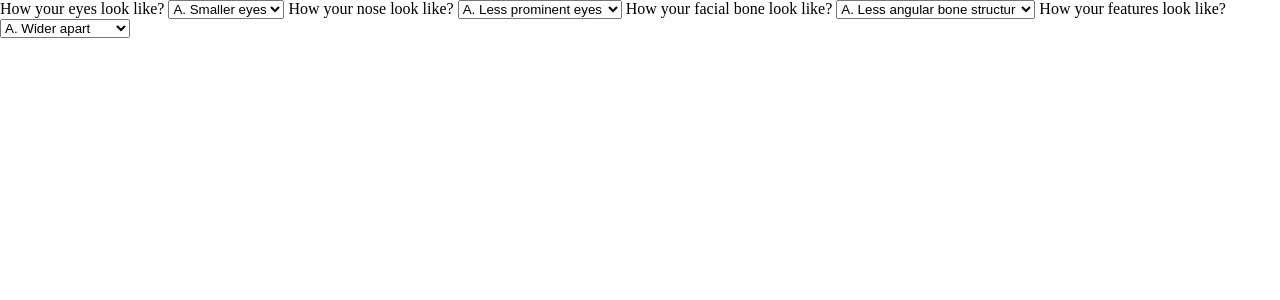
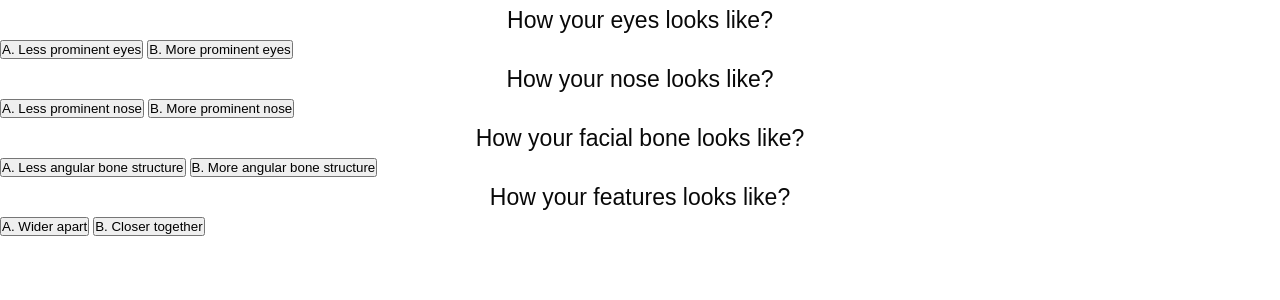
Before and after one commit to afiqahaunie/ColorMakeupAnalysis, a Flask app: page /makeup in a window 1280 px wide. Shown: the part 91-391 px from the top of the page. Run offline with Flask 3, Linux system fonts and the light colour scheme.

Commit message:
test questions

```diff
--- a/templates/makeup_page.html
+++ b/templates/makeup_page.html
@@ -28,27 +28,24 @@
 
     <section class="test-segment">
         <div class="test-question-container">
-            <form action="/result" method="post">
-                <label for="eyes">How your eyes look like?</label>
-                <select name="eyes" id="eyes">
-                    <option value="A">A. Smaller eyes</option>
-                    <option value="B">B. Bigger eyes</option>
-                </select>
-                <label for="nose">How your nose look like?</label>
-                <select name="nose" id="nose">
-                    <option value="A">A. Less prominent eyes</option>
-                    <option value="B">B. More prominent eyes</option>
-                </select>
-                <label for="bone">How your facial bone look like?</label>
-                <select name="bone" id="bone">
-                    <option value="A">A. Less angular bone structur</option>
-                    <option value="B">B. More angular bone structur</option>
-                </select>
-                <label for="features">How your features look like?</label>
-                <select name="features" id="features">
-                    <option value="A">A. Wider apart</option>
-                    <option value="B">B. Closer together</option>
-                </select>
+            <h2 class="question">How your eyes looks like?</h2>
+                <button class="answer-btn" id="answer-A">A. Less prominent eyes</button>
+                <button class="answer-btn" id="answer-B">B. More prominent eyes</button>
+        </div>
+        <div class="test-question-container">
+            <h2 class="question">How your nose looks like?</h2>
+                <button class="answer-btn" id="answer-A">A. Less prominent nose</button>
+                <button class="answer-btn" id="answer-B">B. More prominent nose</button>
+        </div>
+        <div class="test-question-container">
+            <h2 class="question">How your facial bone looks like?</h2>
+                <button class="answer-btn" id="answer-A">A. Less angular bone structure</button>
+                <button class="answer-btn" id="answer-B">B. More angular bone structure</button>
+        </div>
+        <div class="test-question-container"></div>
+            <h2 class="question">How your features looks like?</h2>
+                <button class="answer-btn" id="answer-A">A. Wider apart</button>
+                <button class="answer-btn" id="answer-B">B. Closer together</button>
         </div>
     </section>
 
```
